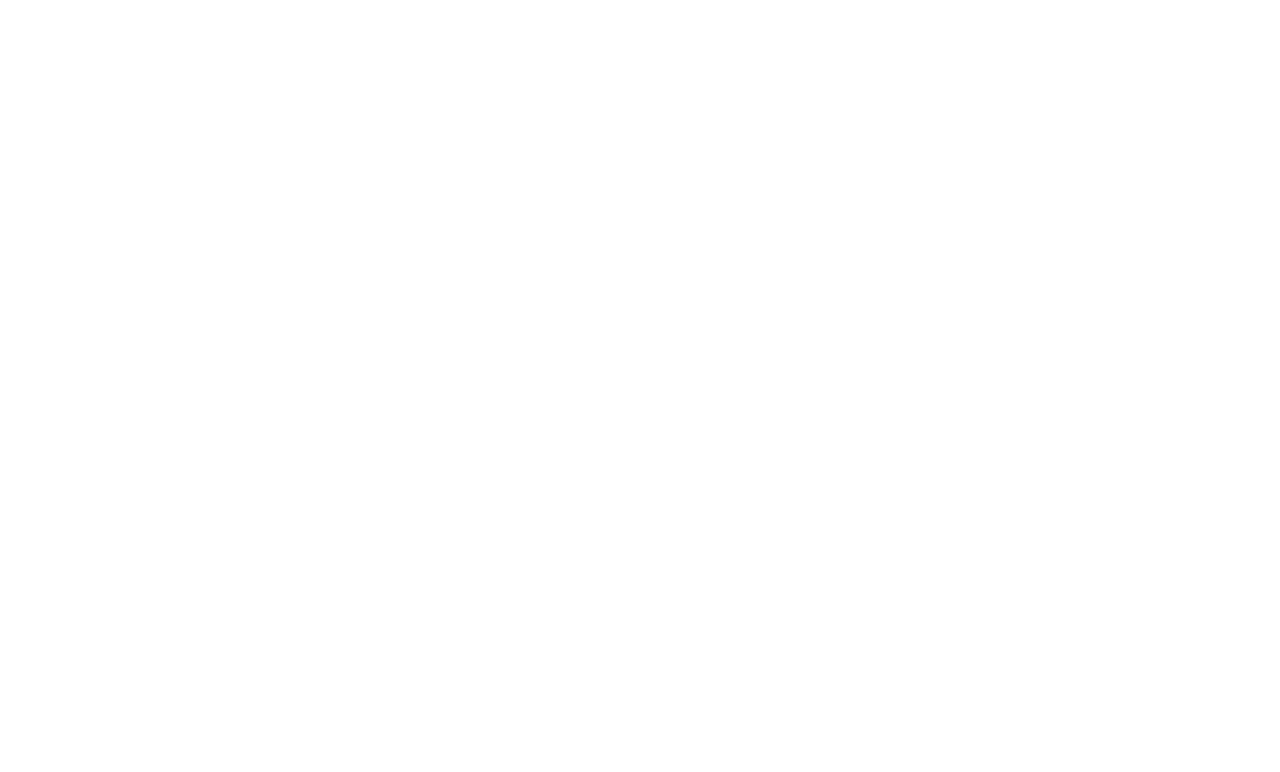
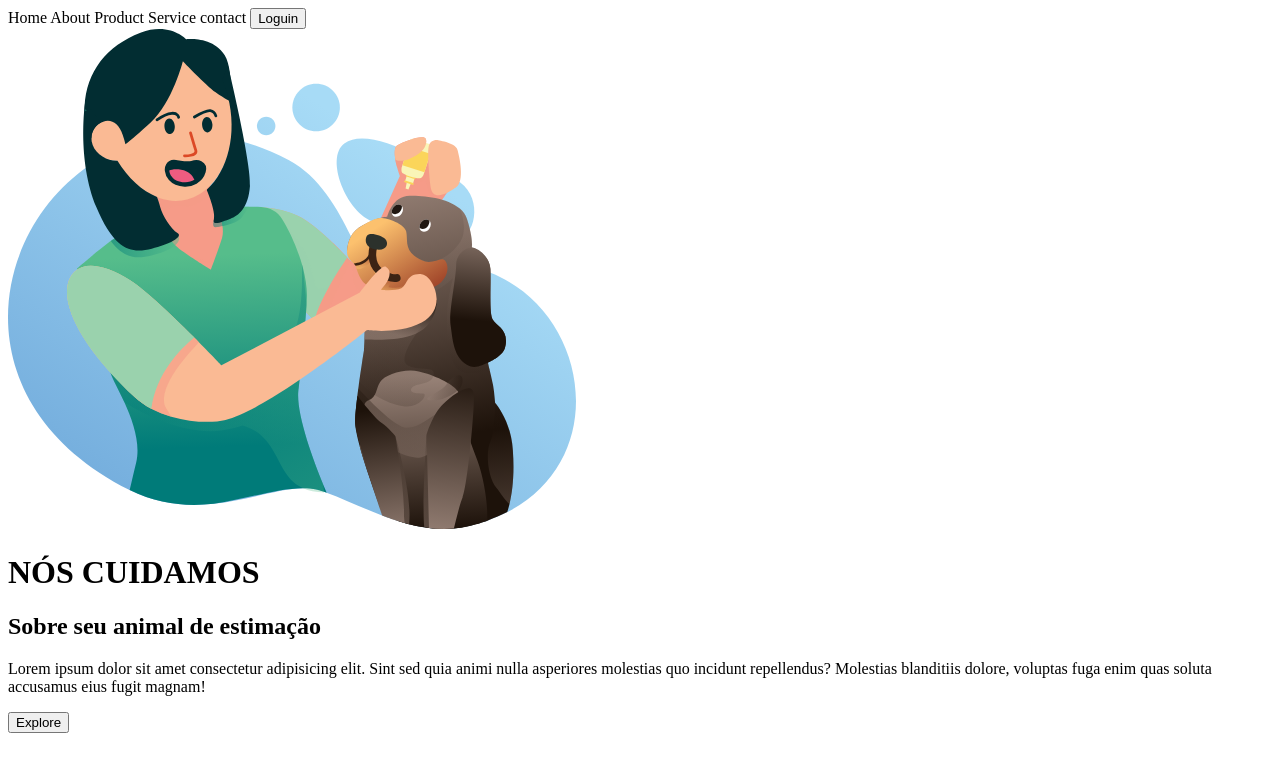
Before and after one commit to CodeBy-Ryan/landing-page-petshop, a plain HTML site: page index.html in a window 1280 px wide. Drawn offline with Linux system fonts and the light colour scheme.

Commit message:
Adicionando html e img

```diff
--- a/index.html
+++ b/index.html
@@ -6,7 +6,25 @@
     <title>Pet Shop</title>
   </head>
   <body>
-    <header></header>
-    <main></main>
+    <header>
+      <a>Home</a>
+      <a>About</a>
+      <a>Product</a>
+      <a>Service</a>
+      <a>contact</a>
+      <button>Loguin</button>
+    </header>
+    <main>
+      <img src="./IMG/Illustration 2.svg" alt="Imagem de Illustration" />
+      <h1>NÓS CUIDAMOS</h1>
+      <h2>Sobre seu animal de estimação</h2>
+      <p>
+        Lorem ipsum dolor sit amet consectetur adipisicing elit. Sint sed quia
+        animi nulla asperiores molestias quo incidunt repellendus? Molestias
+        blanditiis dolore, voluptas fuga enim quas soluta accusamus eius fugit
+        magnam!
+      </p>
+      <button>Explore</button>
+    </main>
   </body>
 </html>
```
Also changed, not shown: IMG/Illustration 2.svg (added).
